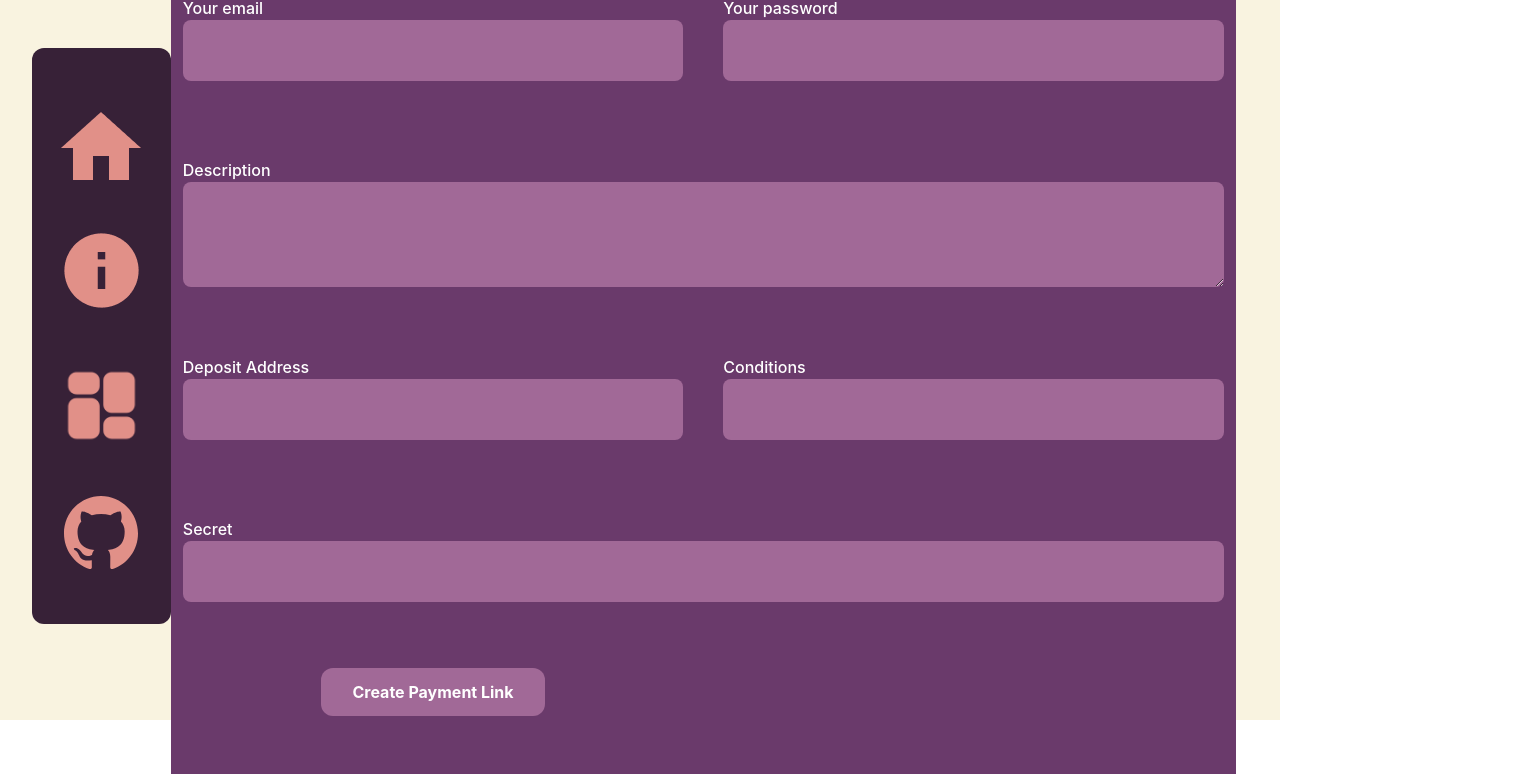
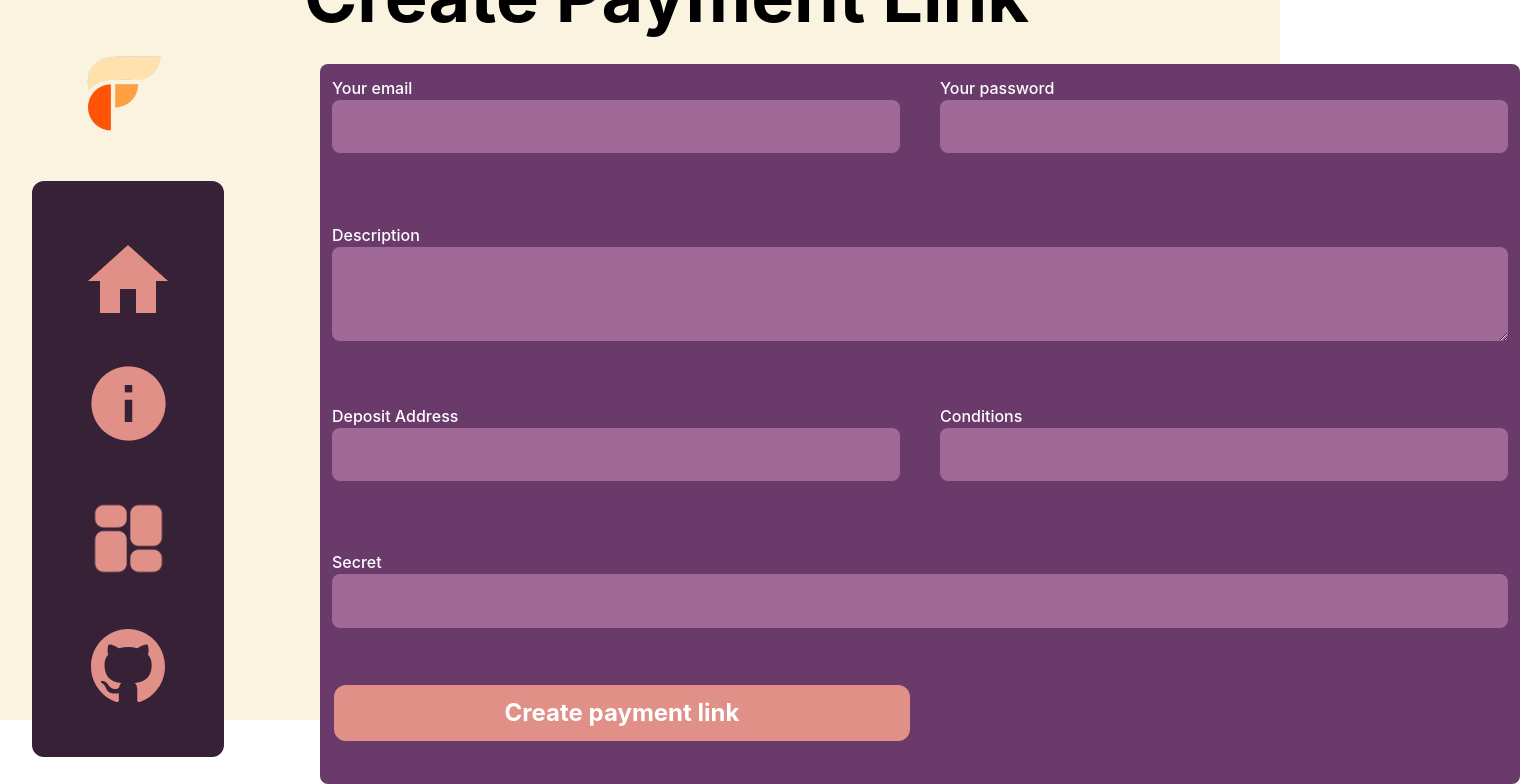
Before and after one commit to Gaurang-1402/Fintruist, a React (Create React App) app: page /createpayment in a window 1280 px wide. Shown: the part 80-864 px from the top of the page, 1520 px wide, since content can reach past the window. Built offline with nearby package versions, Linux system fonts and the light colour scheme.

Commit message:
redesign creaatepaymentlink

```diff
--- a/src/App.js
+++ b/src/App.js
@@ -2,7 +2,7 @@ import logo from "./logo.svg"
 import "./App.css"
 import { BrowserRouter as Router, Route, Routes } from "react-router-dom"
 import Homepage from "./Pages/Homepage/Homepage"
-import SideNav from "./Components/SideNav/SideNav"
+import SideNav from "./components/SideNav/SideNav"
 import CreatePaymentLinkPage from "./Pages/CreatePaymentLinkPage/CreatePaymentLinkPage"
 
 import background from "./assets/images/background.png"
--- a/src/Pages/CreatePaymentLinkPage/CreatePaymentLinkPage.js
+++ b/src/Pages/CreatePaymentLinkPage/CreatePaymentLinkPage.js
@@ -1,12 +1,16 @@
 import React from "react"
 import "./Createpaymentlinkpage.css"
-import Button from "../../Components/Button/Button"
+import Button from "../../components/Button/Button"
 const Homepage = () => {
+  const handleClick = () => {}
   return (
-    <div>
-      <h1 class='text-5xl float-left mb-4'>Create Payment Link</h1>
-
-      <div className='backgroundCard grid grid-cols-2 gap-4'>
+    <div className='ml-20 pt-10'>
+      <h1 class='text-7xl font-bold float-left mb-8 '>Create Payment Link</h1>
+      <div className='ml-4'>
+        <div
+          style={{ width: "75rem", height: "45rem" }}
+          className='backgroundCard  grid grid-cols-2 gap-4 rounded-lg'
+        >
           <div className='m-3'>
             <label
               for='text'
@@ -79,8 +83,15 @@ const Homepage = () => {
               className='bg-cust_tertiary text-white md:text-md h-3/6 rounded-lg w-full p-2.5 focus:outline-none'
             />
           </div>
-        <div className='float-left'>
-          <Button className='p-3' buttonText='Create Payment Link' />
+          <div className='justify-start'>
+            <button
+              onClick={handleClick}
+              className='text-center bg-cust_orange
+ text-2xl text-white font-bold ml-3 p-3 w-144 h-15 rounded-xl'
+            >
+              Create payment link
+            </button>{" "}
+          </div>
         </div>
       </div>
     </div>
--- /dev/null
+++ b/src/Pages/LoginPage/LoginPage.js
@@ -0,0 +1,7 @@
+import React from "react"
+
+const LoginPage = () => {
+  return <div>LoginPage</div>
+}
+
+export default LoginPage
--- /dev/null
+++ b/src/Pages/PaymentRecievedPage/PaymentRecieved.js
@@ -0,0 +1,7 @@
+import React from "react"
+
+const PaymentRecieved = () => {
+  return <div>PaymentRecieved</div>
+}
+
+export default PaymentRecieved
--- /dev/null
+++ b/src/Pages/ProductInformationPage/ProductInformationPage.js
@@ -0,0 +1,7 @@
+import React from "react"
+
+const ProductInformationPage = () => {
+  return <div>ProductInformationPage</div>
+}
+
+export default ProductInformationPage
--- a/src/components/SideNav/SideNav.js
+++ b/src/components/SideNav/SideNav.js
@@ -5,7 +5,7 @@ import faq from "../../assets/icons/faq.png"
 import dashboard from "../../assets/icons/dashboard.png"
 import github from "../../assets/icons/github.svg"
 import { useNavigate } from "react-router-dom"
-
+import logo2 from "../../assets/images/logo-2.png"
 const SideNav = () => {
   const navigate = useNavigate()
   const goHome = () => {
@@ -13,10 +13,12 @@ const SideNav = () => {
   }
 
   return (
-    <div
-      style={{ marginLeft: "2rem", marginTop: "8rem" }}
-      className='bg-cust_primary  w-48 h-144 rounded-xl'
-    >
+    <div style={{ marginLeft: "2rem", marginTop: "8rem" }}>
+      <div className='flex pl-12 mb-10'>
+        <img src={logo2} />
+      </div>
+
+      <div className='bg-cust_primary  w-48 h-144 rounded-xl'>
         <div className='flex-col pt-16 space-y-10'>
           <div>
             <button onClick={goHome}>
@@ -52,6 +54,7 @@ const SideNav = () => {
           </div>
         </div>
       </div>
+    </div>
   )
 }
 
```
Also changed, not shown: src/assets/images/logo-2.png (added). Lines whose indentation alone changed are shown as unchanged.
